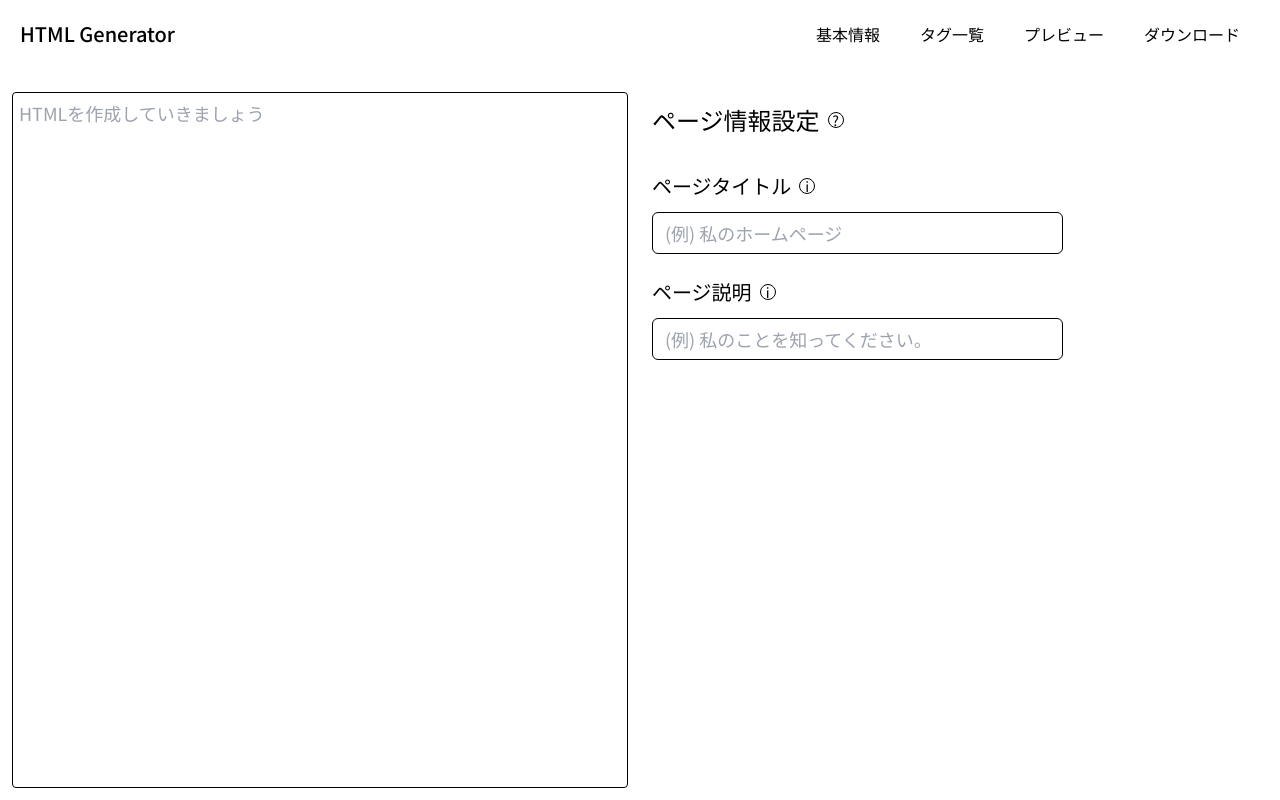
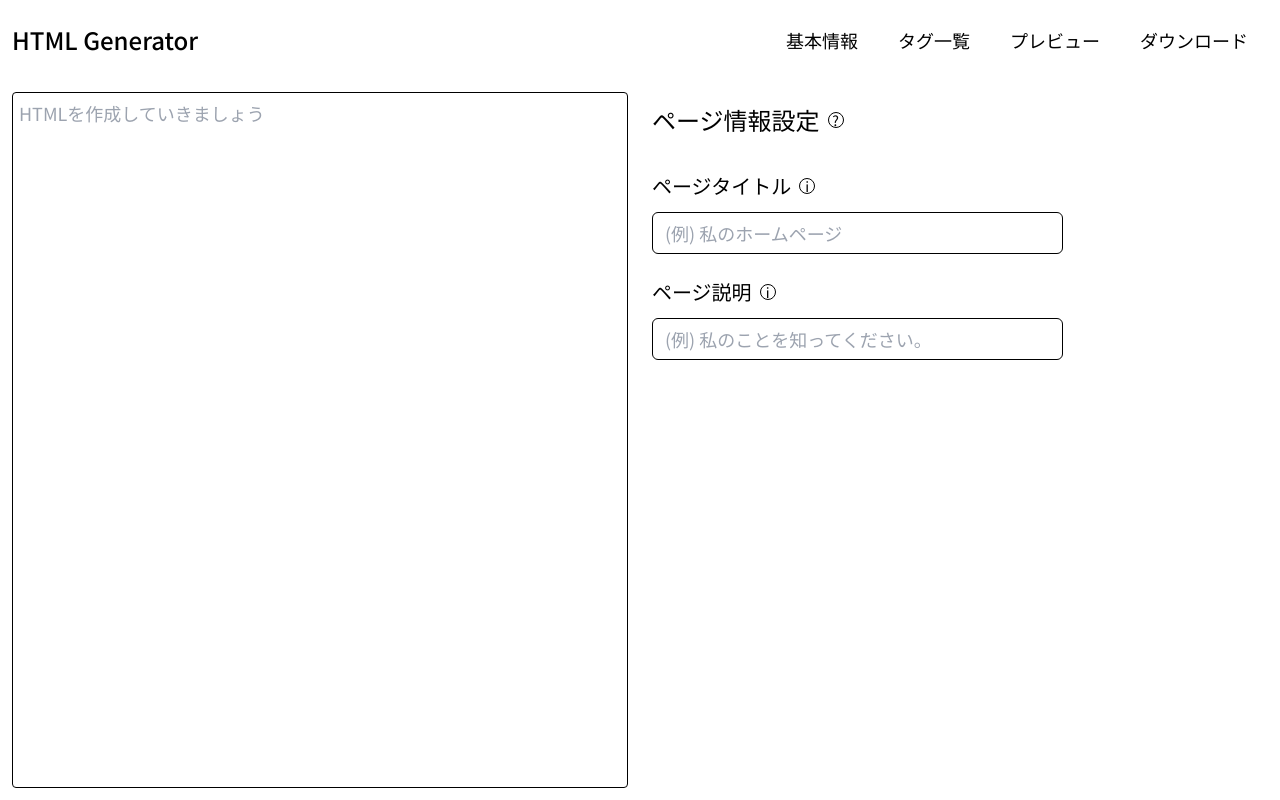
Before and after one commit to kazu51-gh/html-generator, a Next.js app: page / in a window 1280 px wide. Built offline with nearby package versions, Linux system fonts and the light colour scheme.

Commit message:
redesign header

```diff
--- a/src/app/page.tsx
+++ b/src/app/page.tsx
@@ -1,7 +1,7 @@
 "use client"
 
 import { useState } from "react";
-import Header from "@/components/layout/header/header";
+import Header from "@/components/layout/header";
 import Workspace from "@/components/layout/workspace";
 
 const Home = () => {
--- a/src/components/layout/header/headerList.tsx
+++ b/src/components/header/headerList.tsx
@@ -9,7 +9,7 @@ type Props = {
 const HeaderList:FC<Props> = ({ listTitle, current, setCurrentView }) => {
   return(
     <li
-      className="cursor-pointer mx-5"
+      className="cursor-pointer font-medium text-lg max-[767px]:text-xs mx-5"
       onClick={() => setCurrentView(current)}
     >
       {listTitle}
--- /dev/null
+++ b/src/components/header/headerTitle.tsx
@@ -0,0 +1,17 @@
+import { basePath } from "../../../next.config";
+import path from "path";
+
+const BASE_PATH = basePath ? basePath : "";
+
+const HeaderTitle = () => {
+  return(
+    <a
+      className="cursor-pointer font-medium text-2xl"
+      href={path.join(BASE_PATH, '/')}
+    >
+      HTML Generator
+    </a>
+  );
+}
+
+export default HeaderTitle;
--- /dev/null
+++ b/src/components/layout/header.tsx
@@ -0,0 +1,23 @@
+import { Dispatch, FC, SetStateAction } from "react";
+import HeaderList from "@/components/header/headerList";
+import HeaderTitle from "@/components/header/headerTitle";
+
+type Props = {
+  setCurrentView: Dispatch<SetStateAction<string>>;
+}
+
+const Header: FC<Props> = ({ setCurrentView }) => {
+  return(
+    <div className="h-full items-center flex flex-row max-[767px]:flex-col max-[767px]:justify-around min-[768px]:justify-between mx-3">
+      <HeaderTitle />
+      <ul className="flex flex-row items-center">
+        <HeaderList listTitle='基本情報' current='page-setting' setCurrentView={setCurrentView} />
+        <HeaderList listTitle='タグ一覧' current='tag-lists' setCurrentView={setCurrentView} />
+        <HeaderList listTitle='プレビュー' current='viewer' setCurrentView={setCurrentView} />
+        <HeaderList listTitle='ダウンロード' current='html-download' setCurrentView={setCurrentView} />
+      </ul>
+    </div>
+  );
+}
+
+export default Header;
--- a/src/components/layout/header/header.tsx
+++ /dev/null
@@ -1,25 +0,0 @@
-import { Dispatch, FC, SetStateAction } from "react";
-import HeaderList from "@/components/layout/header/headerList";
-import HeaderTitle from "@/components/layout/header/headerTitle";
-
-type Props = {
-  setCurrentView: Dispatch<SetStateAction<string>>;
-}
-
-const Header: FC<Props> = ({ setCurrentView }) => {
-  return(
-    <header>
-      <div className="container flex flex-wrap flex-col md:flex-row items-center mx-auto p-5">
-        <HeaderTitle mainTitle='HTML Generator' />
-        <ul className="md:ml-auto flex flex-wrap items-center text-base justify-center">
-          <HeaderList listTitle='基本情報' current='page-setting' setCurrentView={setCurrentView} />
-          <HeaderList listTitle='タグ一覧' current='tag-lists' setCurrentView={setCurrentView} />
-          <HeaderList listTitle='プレビュー' current='viewer' setCurrentView={setCurrentView} />
-          <HeaderList listTitle='ダウンロード' current='html-download' setCurrentView={setCurrentView} />
-        </ul>
-      </div>
-    </header>
-  );
-}
-
-export default Header;
--- a/src/components/layout/header/headerTitle.tsx
+++ /dev/null
@@ -1,22 +0,0 @@
-import { FC } from "react";
-import { basePath } from "../../../../next.config";
-import path from "path";
-
-type Props = {
-  mainTitle: string;
-}
-
-const BASE_PATH = basePath ? basePath : "";
-
-const HeaderTitle: FC<Props> = ({ mainTitle }) => {
-  return(
-    <a
-      className="cursor-pointer flex font-medium items-center mb-4 md:mb-0 text-xl"
-      href={path.join(BASE_PATH, '/')}
-    >
-      {mainTitle}
-    </a>
-  );
-}
-
-export default HeaderTitle;
```
